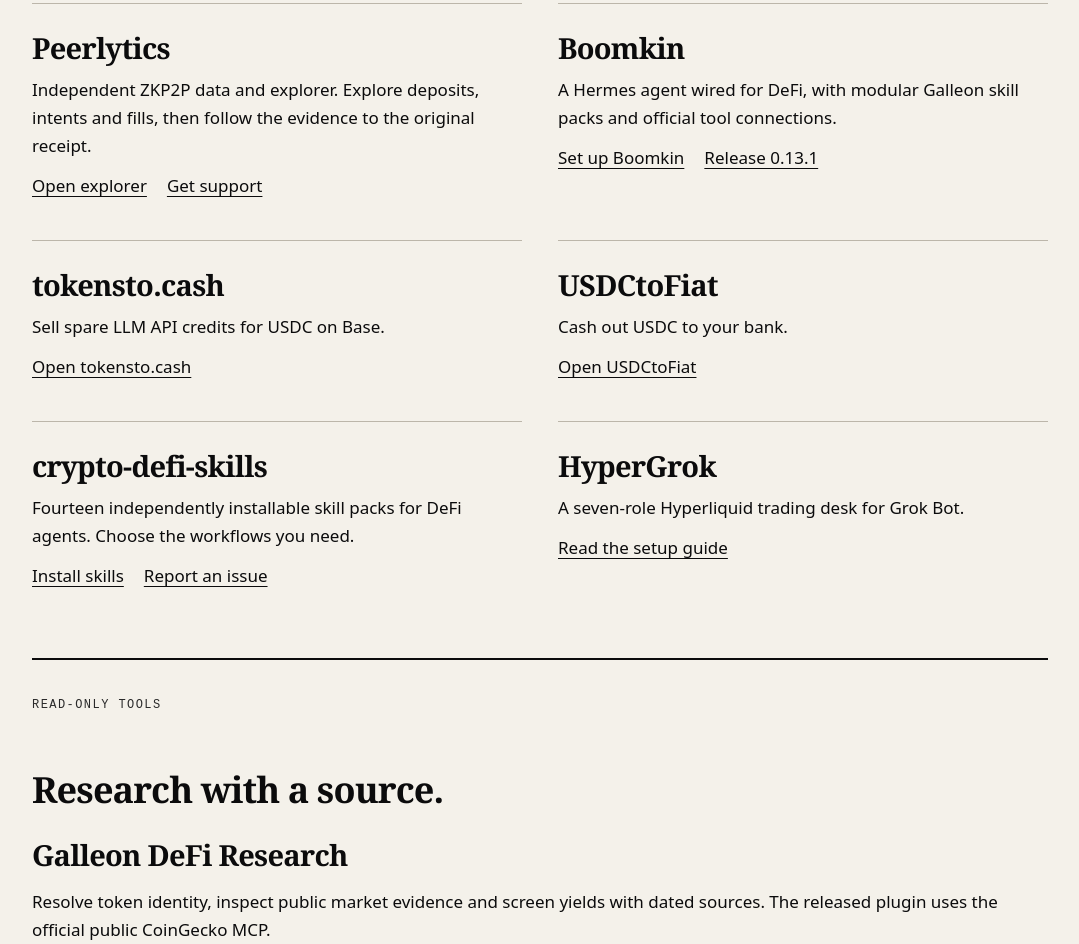
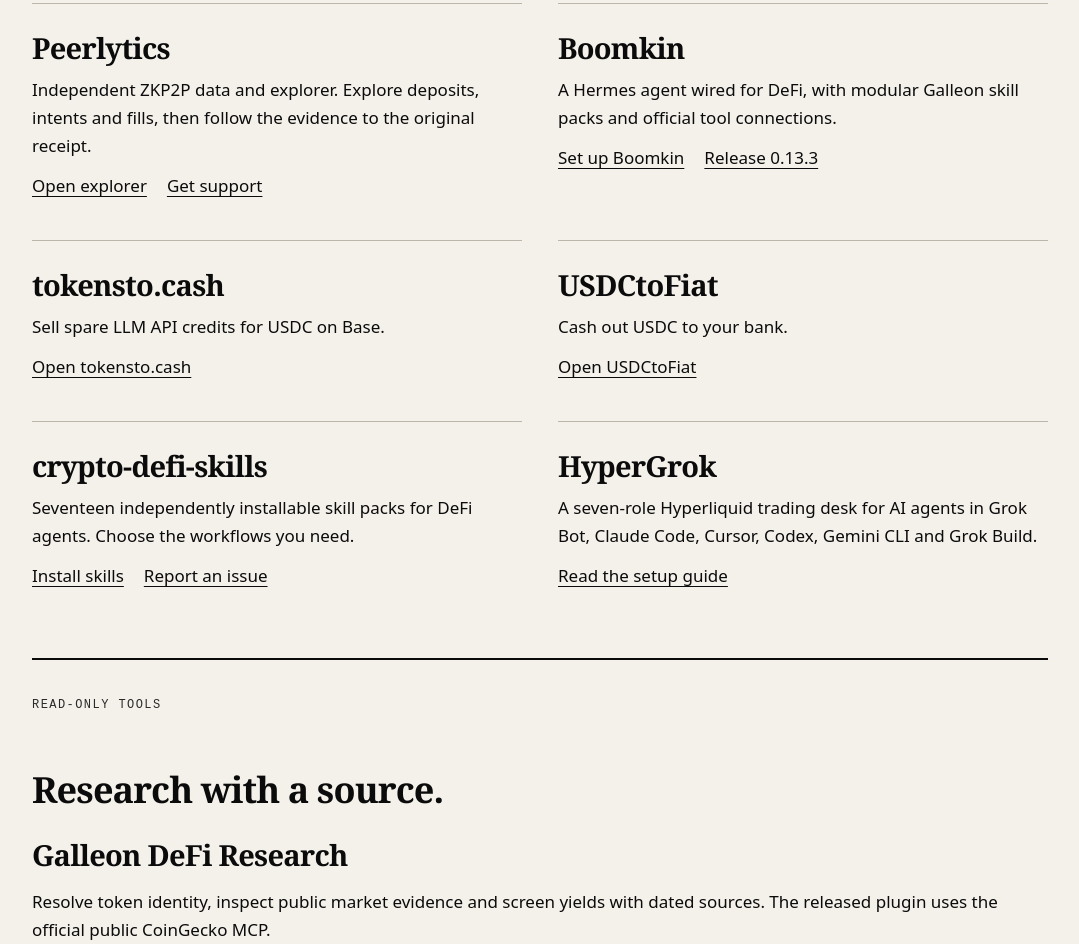
Before and after one commit to galleonlabs/.github, a plain HTML site: page showcase/index.html in a window 1280 px wide. Shown: the part 982-1926 px from the top of the page, without its empty margins (100-1179 px from the left). Drawn offline with Linux system fonts and the light colour scheme.

Commit message:
docs: sync showcase and contributing with current boomkin, pack and hypergrok facts (#34)

```diff
--- a/showcase/index.html
+++ b/showcase/index.html
@@ -23,11 +23,11 @@
     <h2 id="products">The work.</h2>
     <div class="products">
       <article><h3>Peerlytics</h3><p>Independent ZKP2P data and explorer. Explore deposits, intents and fills, then follow the evidence to the original receipt.</p><p class="links"><a href="https://peerlytics.xyz">Open explorer</a><a href="https://peerlytics.xyz/support">Get support</a></p></article>
-      <article><h3>Boomkin</h3><p>A Hermes agent wired for DeFi, with modular Galleon skill packs and official tool connections.</p><p class="links"><a href="https://github.com/galleonlabs/boomkin#get-started">Set up Boomkin</a><a href="https://github.com/galleonlabs/boomkin/releases/tag/v0.13.1">Release 0.13.1</a></p></article>
+      <article><h3>Boomkin</h3><p>A Hermes agent wired for DeFi, with modular Galleon skill packs and official tool connections.</p><p class="links"><a href="https://github.com/galleonlabs/boomkin#get-started">Set up Boomkin</a><a href="https://github.com/galleonlabs/boomkin/releases/tag/v0.13.3">Release 0.13.3</a></p></article>
       <article><h3>tokensto.cash</h3><p>Sell spare LLM API credits for USDC on Base.</p><p class="links"><a href="https://tokensto.cash">Open tokensto.cash</a></p></article>
       <article><h3>USDCtoFiat</h3><p>Cash out USDC to your bank.</p><p class="links"><a href="https://usdctofiat.xyz">Open USDCtoFiat</a></p></article>
-      <article><h3>crypto-defi-skills</h3><p>Fourteen independently installable skill packs for DeFi agents. Choose the workflows you need.</p><p class="links"><a href="https://github.com/galleonlabs/crypto-defi-skills#install-only-what-you-need">Install skills</a><a href="https://github.com/galleonlabs/crypto-defi-skills/issues">Report an issue</a></p></article>
-      <article><h3>HyperGrok</h3><p>A seven-role Hyperliquid trading desk for Grok Bot.</p><p class="links"><a href="https://github.com/galleonlabs/hypergrok-trading-desk#start">Read the setup guide</a></p></article>
+      <article><h3>crypto-defi-skills</h3><p>Seventeen independently installable skill packs for DeFi agents. Choose the workflows you need.</p><p class="links"><a href="https://github.com/galleonlabs/crypto-defi-skills#install-only-what-you-need">Install skills</a><a href="https://github.com/galleonlabs/crypto-defi-skills/issues">Report an issue</a></p></article>
+      <article><h3>HyperGrok</h3><p>A seven-role Hyperliquid trading desk for AI agents in Grok Bot, Claude Code, Cursor, Codex, Gemini CLI and Grok Build.</p><p class="links"><a href="https://github.com/galleonlabs/hypergrok-trading-desk#start">Read the setup guide</a></p></article>
     </div>
     <section class="research" aria-labelledby="research">
       <p class="label">Read-only tools</p><h2 id="research">Research with a source.</h2>
```
Also changed, not shown: 1 other file.
